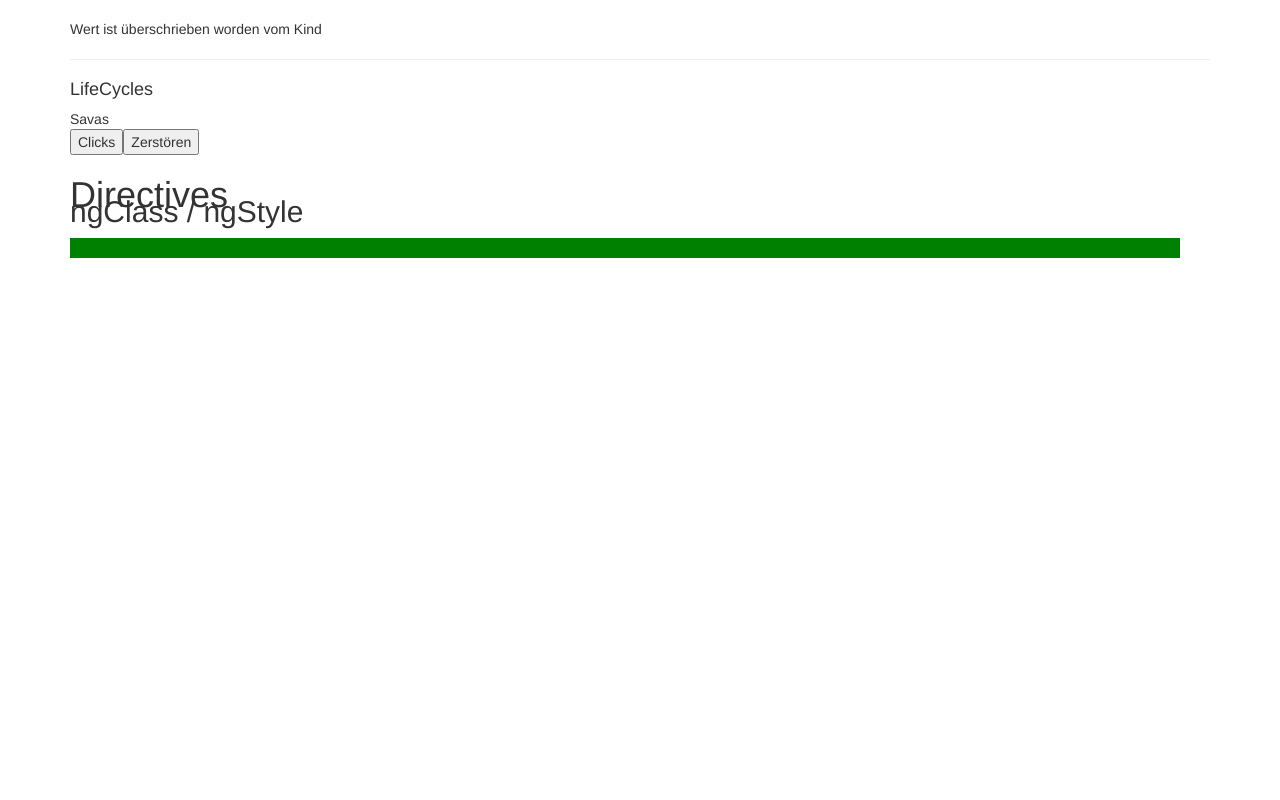
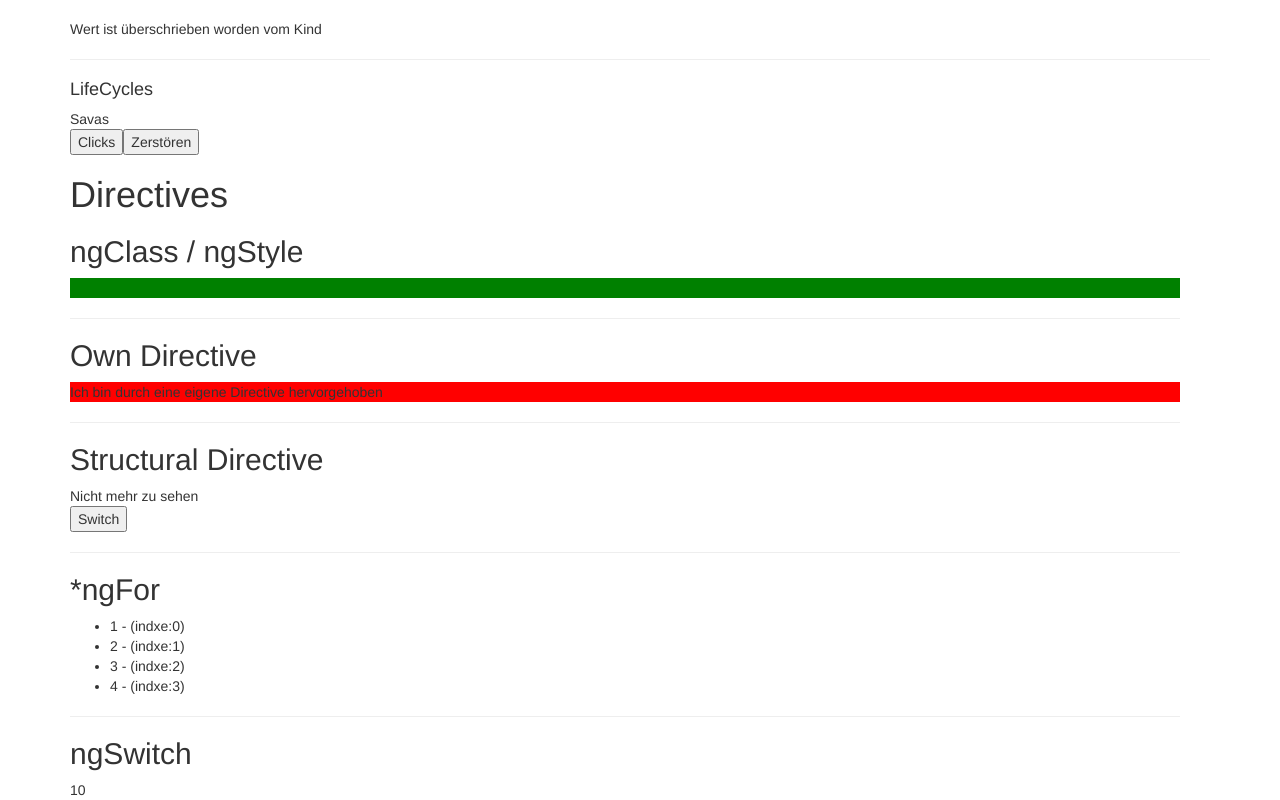
Before and after one commit to savas87/angular_learning, an Angular app: page / in a window 1280 px wide. Shown: the part 916-1716 px from the top of the page. Before the commit the page ends 1174 px from the top, so only its background shows below. Built offline with nearby package versions, Linux system fonts and the light colour scheme.

Commit message:
ng direktives

```diff
--- a/src/app/directives/directives.component.html
+++ b/src/app/directives/directives.component.html
@@ -1,9 +1,30 @@
 <div class="container">
   <div class="row">
     <h1>Directives</h1>
-  </div>
-  <div class="row">
     <h2>ngClass / ngStyle</h2>
     <div [ngStyle]="{ 'background-color': color }"></div>
+    <hr />
+    <h2>Own Directive</h2>
+    <p appHighlight [defaultColor]="'blue'">
+      Ich bin durch eine eigene Directive hervorgehoben
+    </p>
+    <hr />
+    <h2>Structural Directive</h2>
+    <div *ngIf="show">Nicht mehr zu sehen</div>
+    <button (click)="switch()">Switch</button>
+    <hr />
+    <h2>*ngFor</h2>
+    <ul>
+      <li *ngFor="let element of elemente; let i = index">
+        {{ element }} - (indxe:{{ i }})
+      </li>
+    </ul>
+    <hr />
+    <h2>ngSwitch</h2>
+    <div [ngSwitch]="value">
+      <p *ngSwitchCase="10">10</p>
+      <p *ngSwitchCase="100">100</p>
+      <p *ngSwitchDefault>Irgendwas</p>
+    </div>
   </div>
 </div>
--- a/src/app/directives/directives.component.ts
+++ b/src/app/directives/directives.component.ts
@@ -7,11 +7,16 @@ import { Component, OnInit } from "@angular/core";
 })
 export class DirectivesComponent implements OnInit {
   color = "red";
+  show = true;
+  elemente = [1, 2, 3, 4];
+  value = 10;
   constructor() {
     setTimeout(() => {
       this.color = "green";
     }, 3000);
   }
-
+  switch(): void {
+    this.show = !this.show;
+  }
   ngOnInit(): void {}
 }
--- /dev/null
+++ b/src/app/directives/highlight.directive.ts
@@ -0,0 +1,37 @@
+import {
+  Directive,
+  ElementRef,
+  Renderer2,
+  HostBinding,
+  OnInit,
+  HostListener,
+  Input,
+} from "@angular/core";
+
+@Directive({
+  selector: "[appHighlight]",
+})
+export class HighlightDirective implements OnInit {
+  @Input() defaultColor = "white";
+  @Input() highlightColor = "red";
+
+  @HostBinding("style.backgroundColor") color;
+  @HostListener("mouseenter") mouseenter() {
+    this.color = this.highlightColor;
+  }
+  @HostListener("mouseleave") mouseleave() {
+    this.color = this.defaultColor;
+  }
+  // constructor(elRef: ElementRef, renderer: Renderer2) {
+  //   // nicht der beste weg
+  //   //elRef.nativeElement.style.backgroundColor = "green";
+  //   // besserer weg
+  //   renderer.setStyle(elRef.nativeElement, "background-color", "green");
+  // }
+  ngOnInit(): void {
+    setTimeout(() => {
+      this.color = "red";
+    }, 3000);
+    this.color = this.defaultColor;
+  }
+}
```
Also changed, not shown: src/app/app.module.ts (+5 -3 lines), 1 other file (tests, documents, lock files or other folders).
